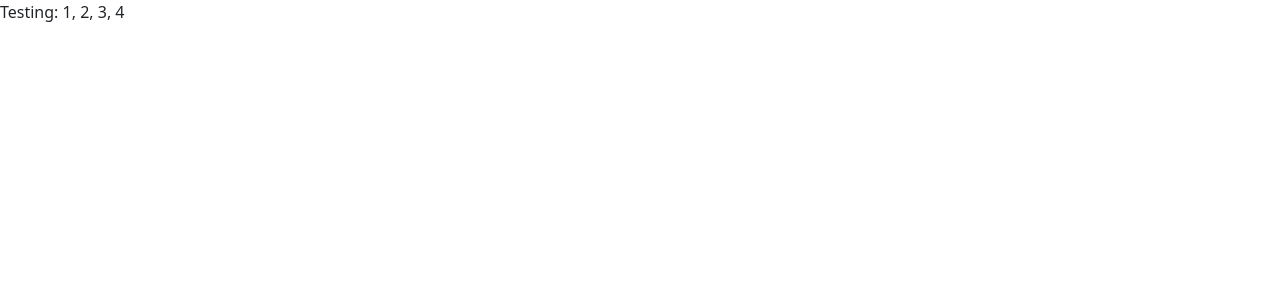
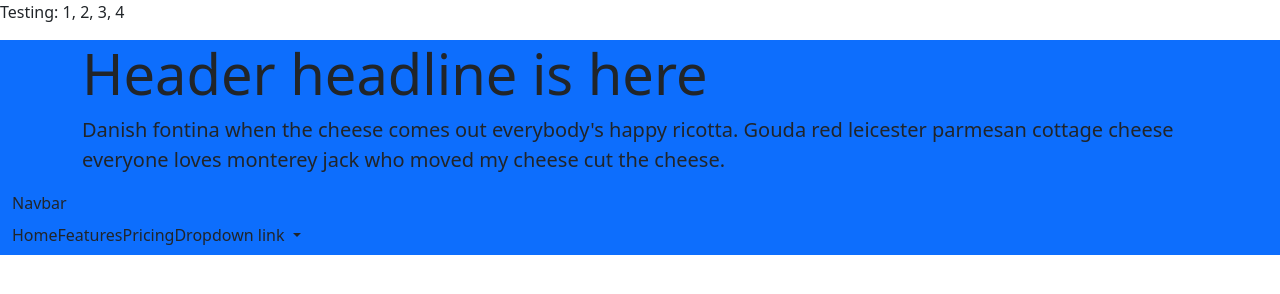
Before and after one commit to mariaprobert/mariaprobert-bootstrap, a website: page src/index.html in a window 1280 px wide. Drawn offline with nearby package versions, Linux system fonts and the light colour scheme; files that its build step writes are made by us from their sources; files whose address does not match are found by name.

Commit message:
first commit

```diff
--- a/src/index.html
+++ b/src/index.html
@@ -10,7 +10,43 @@
 <body>
   <!-- Content starts here -->
   <p>Testing: 1, 2, 3, 4</p>
-
+  <nav class="navbar-expand-lg bg-primary" data-bs-theme="dark">
+    <div class="container">
+      <header>
+        <h1 class="display-4">Header headline is here</h1>
+        <p class="lead">Danish fontina when the cheese comes out everybody's happy ricotta. Gouda red leicester parmesan cottage cheese everyone loves monterey jack who moved my cheese cut the cheese.</p>
+      <header>
+    </div>
+    <div class="container-fluid">
+      <a class="navbar-brand" href="#">Navbar</a>
+      <button class="navbar-toggler" type="button" data-bs-toggle="collapse" data-bs-target="#navbarNavDropdown" aria-controls="navbarNavDropdown" aria-expanded="false" aria-label="Toggle navigation">
+        <span class="navbar-toggler-icon"></span>
+      </button>
+      <div class="collapse navbar-collapse" id="navbarNavDropdown">
+        <ul class="navbar-nav">
+          <li class="nav-item">
+            <a class="nav-link active" aria-current="page" href="#">Home</a>
+          </li>
+          <li class="nav-item">
+            <a class="nav-link" href="#">Features</a>
+          </li>
+          <li class="nav-item">
+            <a class="nav-link" href="#">Pricing</a>
+          </li>
+          <li class="nav-item dropdown">
+            <a class="nav-link dropdown-toggle" href="#" role="button" data-bs-toggle="dropdown" aria-expanded="false">
+              Dropdown link
+            </a>
+            <ul class="dropdown-menu">
+              <li><a class="dropdown-item" href="#">Action</a></li>
+              <li><a class="dropdown-item" href="#">Another action</a></li>
+              <li><a class="dropdown-item" href="#">Something else here</a></li>
+            </ul>
+          </li>
+        </ul>
+      </div>
+    </div>
+  </nav>
   <!-- Closing scripts here -->
   <script src="js/bootstrap.bundle.min.js"></script>
 </body>
```
Also changed, not shown: docs/index.html (+37 -1 lines), README.md.
